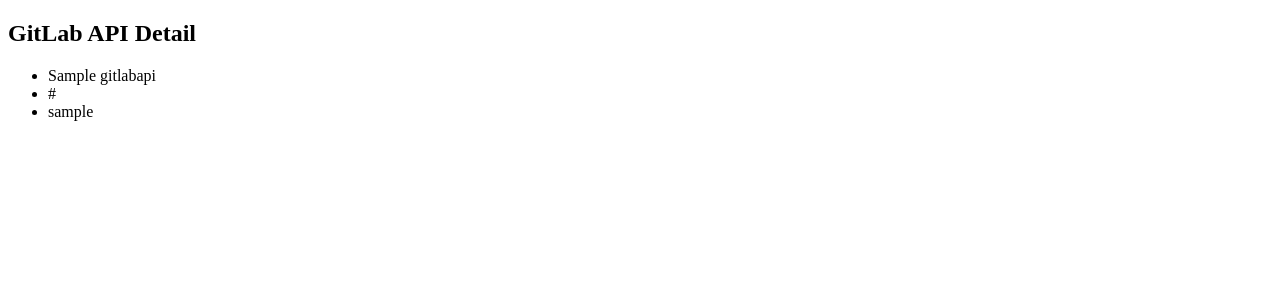
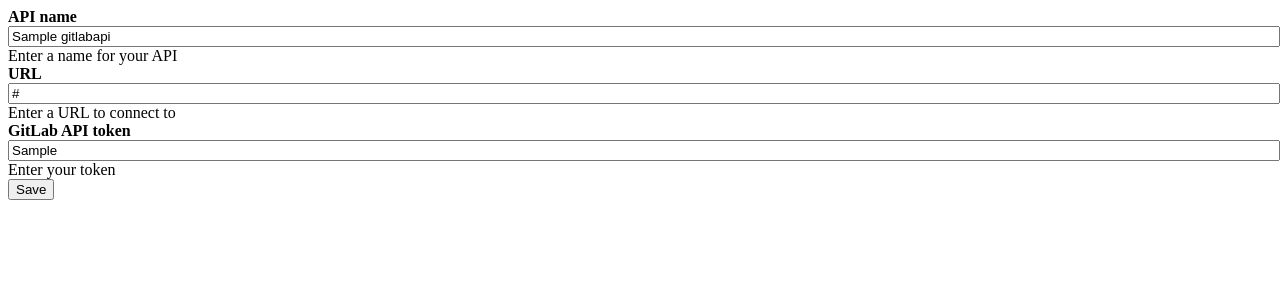
Before and after one commit to DLR-SC/GitLab-Calendar-Webservice, a Django app: page /gitlabapi/1/ in a window 1280 px wide. Shown: the top 300 px of the page. Run offline with Django 3.2, Linux system fonts and the light colour scheme; a user stored in the database is signed in; tables that the repository leaves empty hold one stand-in row (values such as "Sample post").

Commit message:
Added basic html files for different views

```diff
--- a/gitcalendar_webservice/core/templates/gitlab_api_detail.html
+++ b/gitcalendar_webservice/core/templates/gitlab_api_detail.html
@@ -1,10 +1,26 @@
 {% extends "base.html" %}
 
 {% block content %}
-    <h2>GitLab API Detail</h2>
-    <ul>
-        <li>{{ object.api_name }}</li>
-    <li> {{ object.url }}</li>
-    <li> {{ object.user.username }}</li>
-    </ul>
+    <form method="post">{% csrf_token %}
+        <div class="input">
+            <input type="hidden" class="form-control" id="userInput" name="userInput"
+            value="{{ object.username }}" style="width: 100%">
+
+            <label for="api_nameInput" class="form-label"><strong>API name</strong></label>
+            <input type="text" class="form-control" id="api_nameInput" name="api_nameInput"
+            value="{{ object.api_name }}" style="width: 100%">
+            <div class="form-text">Enter a name for your API</div>
+
+            <label for="urlInput" class="form-label"><strong>URL</strong></label>
+            <input type="url" class="form-control" id="urlInput" name="urlInput"
+            value="{{ object.url }}" style="width: 100%">
+            <div class="form-text">Enter a URL to connect to</div>
+
+            <label for="gitlab_api_tokenInput" class="form-label"><strong>GitLab API token</strong></label>
+            <input type="text" class="form-control" id="gitlab_api_tokenInput" name="gitlab_api_tokenInput"
+            value="{{ object.gitlab_api_token }}" style="width: 100%">
+            <div class="form-text">Enter your token</div>
+            <button type="submit">Save</button>
+        </div>
+    </form>
 {% endblock %}
--- a/gitcalendar_webservice/core/templates/gitlab_api_list.html
+++ b/gitcalendar_webservice/core/templates/gitlab_api_list.html
@@ -8,4 +8,5 @@
         {% endfor %}
     </ul>
     <p><a href="{% url 'core:gitlabapi.add' %}">Add API Configuration </a></p>
+    <p><a href="{% url 'logout' %}">Log Out</a></p>
 {% endblock %}
--- a/gitcalendar_webservice/core/templates/home.html
+++ b/gitcalendar_webservice/core/templates/home.html
@@ -1,5 +1,5 @@
 {% extends 'base.html' %}
-
+{% load static %}
 {% block title %}Home{% endblock %}
 
 {% block content %}
@@ -8,10 +8,12 @@
     <p><a href="{% url 'core:user.gitlabapi.list' user.pk %}">Manage Your GitLab API Configurations</a></p>
     {% if user.is_superuser %}
         <p><a href="{% url 'core:all.gitlabapi.list' %}">Manage all GitLab API Configurations</a></p>
+        <p><a href="{% url 'admin:index' %}">Go to admin panel</a></p>
     {% endif %}
     <p><a href="{% url 'logout' %}">Log Out</a></p>
 {% else %}
   <p>You are not logged in</p>
-  <a href="{% url 'login' %}">Log In</a>
+    <p><a href="{% url 'login' %}">Log In</a></p>
+    <p><a href="{% url 'core:signup' %}">Sign up</a></p>
 {% endif %}
 {% endblock %}
```
Also changed, not shown: gitcalendar_webservice/core/templates/gitlab_api_creation.html (+22 -2 lines).
